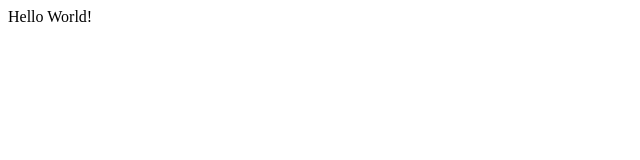
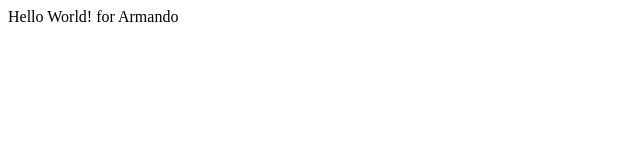
Before and after one commit to armandocomellas1/proyectospersonales, a plain HTML site: page index.html in a window 1280 px wide. Shown: the whole page, without its empty margins (0-640 px from the left). Drawn offline with Linux system fonts and the light colour scheme.

Commit message:
Second Commit

```diff
--- a/index.html
+++ b/index.html
@@ -7,6 +7,6 @@
     <title>Document</title>
 </head>
 <body>
-    Hello World!
+    Hello World! for Armando
 </body>
 </html>
```
